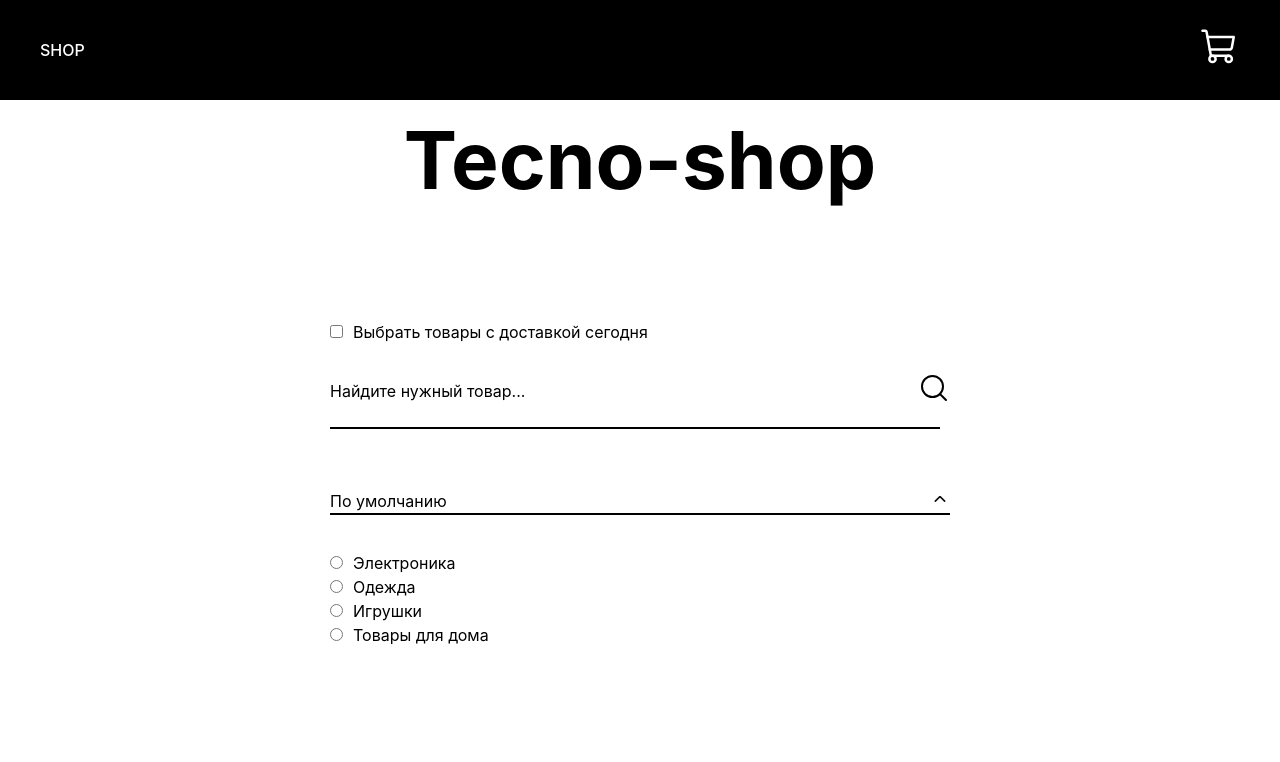
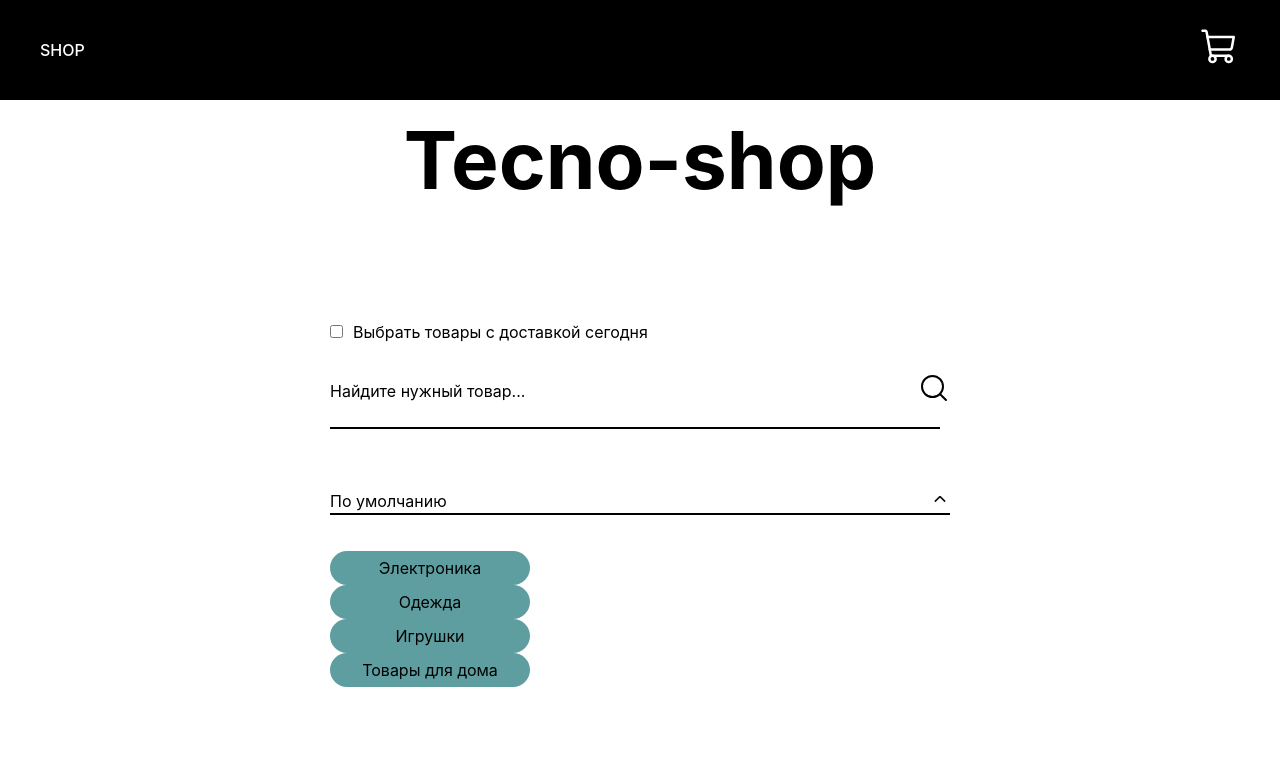
Before and after one commit to potapov11/store-e-commerce-react, a React (Vite) app: page / in a window 1280 px wide. Shown: the top 762 px of the page. Built offline with nearby package versions, Linux system fonts and the light colour scheme.

Commit message:
меняет цвет label

```diff
--- a/src/components/checkbox-group.css
+++ b/src/components/checkbox-group.css
@@ -1,3 +1,16 @@
 .radio-box {
-  display: grid;
+	display: grid;
+
+	input {
+		display: none;
+	}
+
+	label {
+		background-color: cadetblue;
+		padding: 5px;
+		display: inline-block;
+		width: 200px;
+		text-align: center;
+		border-radius: 20px;
+	}
 }
```
